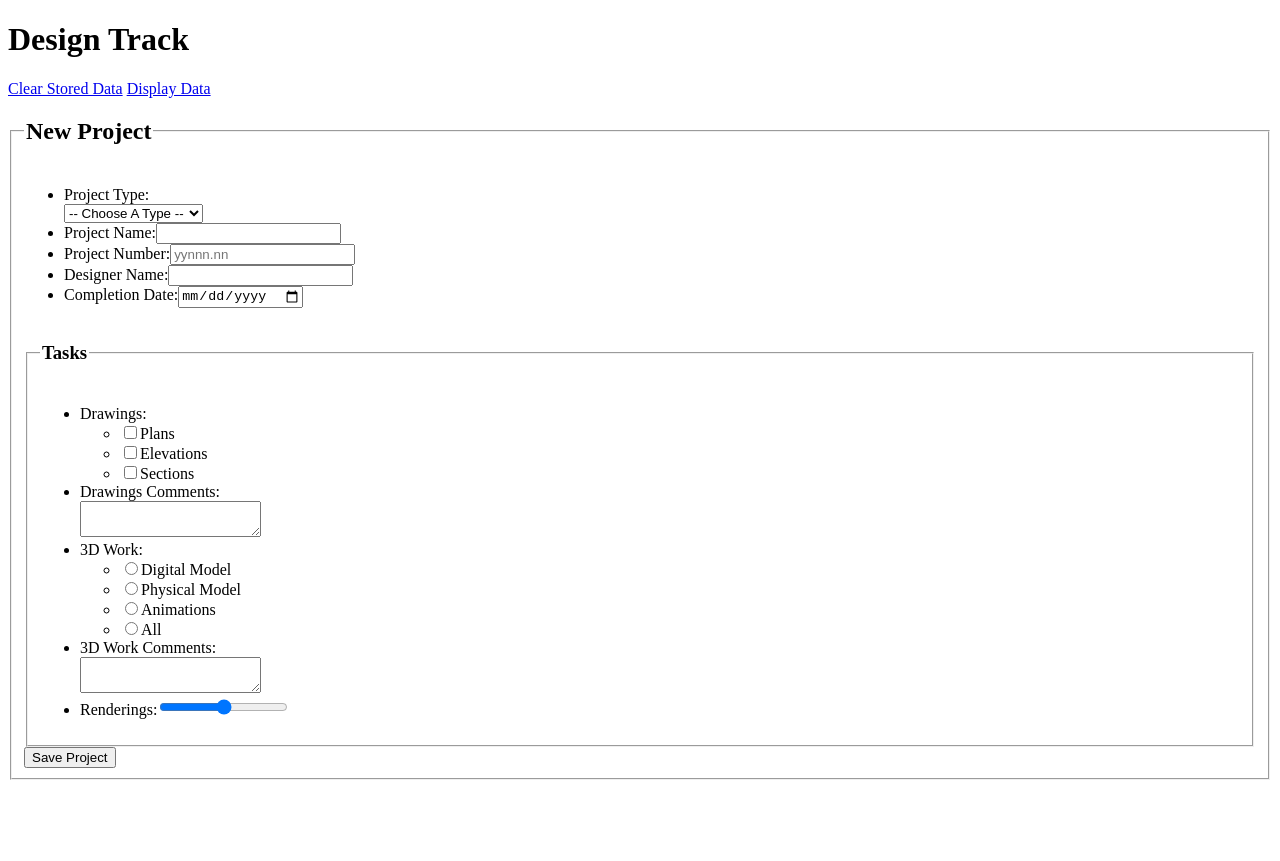
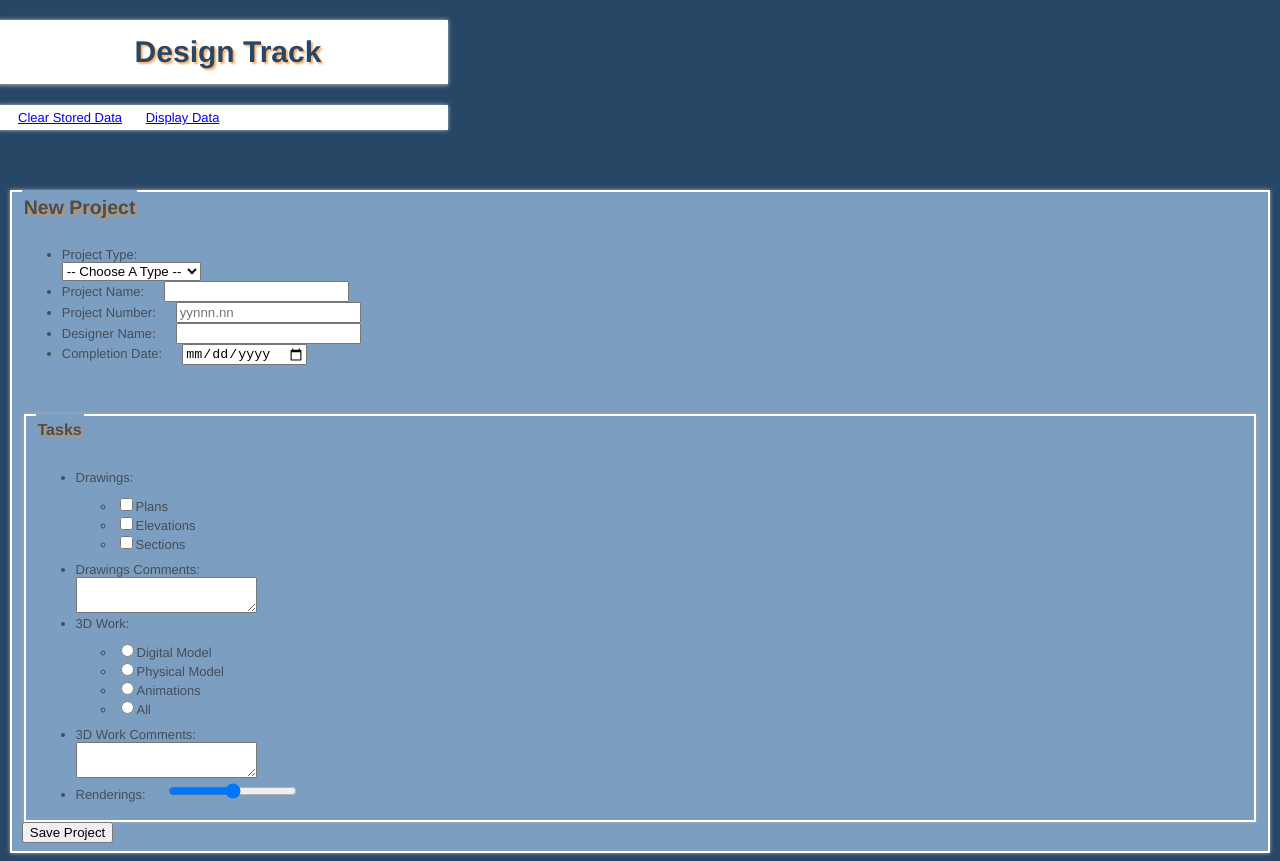
Before and after one commit to daniel-bernal-1980/Bernal_Jairo_project2, a plain HTML site: page additem.html in a window 1280 px wide. Before the commit the page ends 800 px from the top, so only its background shows below. Drawn offline with Linux system fonts and the light colour scheme.

Commit message:
css update01

```diff
--- a/CSS/style.css
+++ b/CSS/style.css
@@ -2,3 +2,121 @@
 	Jairo Daniel Bernal
 	VFW 1112
 	12/01/2011			*/
+
+
+Body{
+	background-color: #284767;
+	color:#444f5a;
+	font: 13px "Helvetica Neue", Arial, Helvetica, Geneva, sans-serif;
+}
+
+
+h1{
+	background-color: white;
+	width: 440px;
+	margin-left: -10px;
+	padding-left: 10px;
+	color:  #284767;
+	padding-top: 15px;
+	padding-bottom: 15px;
+	-moz-box-shadow: 0 0 4px #c1c1c1;
+	-webkit-box-shadow: 0 0 4px #c1c1c1;
+	box-shadow: 0 0 4px #c1c1c1;
+	font-size: 30px;
+	border-bottom: 1px solid gray;
+	text-shadow: 2px 2px 2px rgba(244, 139, 33, 0.68);
+	text-align: center;
+}
+
+nav{
+	background-color: white;
+	width: 440px;
+	margin-top: 20px;
+	margin-left: -10px;
+	padding-left: 10px;
+	padding-top: 5px;
+	padding-bottom: 5px;
+	-moz-box-shadow: 0 0 4px #c1c1c1;
+	-webkit-box-shadow: 0 0 4px #c1c1c1;
+}
+
+#clear{
+	padding-right: 10px;
+	padding-left: 10px;
+}
+
+
+#display{
+	padding-right: 10px;
+	padding-left: 10px;
+}
+
+#addNew{
+	padding-right: 10px;
+	padding-left: 10px;
+}
+
+#projectFieldset{
+	margin-top: 20px;
+	background-color: #7c9ec0;
+	border: 2px solid white;
+	-moz-box-shadow: 0 0 4px #aeaeae;
+	-webkit-box-shadow: 0 0 4px #aeaeae;
+	box-shadow: 0 0 4px #aeaeae;
+}
+
+h2{
+	padding-top: 30px;
+	height: 20px;
+	text-shadow: 2px 2px 2px rgba(244, 139, 33, 0.68);
+}
+
+#createProject{
+	margin-top: 20px;
+	background-color: #7c9ec0;
+	border: 2px solid white;
+	-moz-box-shadow: 0 0 4px #aeaeae;
+	-webkit-box-shadow: 0 0 4px #aeaeae;
+	box-shadow: 0 0 4px #aeaeae;
+	outline: none;
+}
+
+#projectTasksFieldset{
+	margin-top: 5px;
+	border: 2px solid white;
+	-moz-box-shadow: 0 0 4px #aeaeae;
+	-webkit-box-shadow: 0 0 4px #aeaeae;
+}
+
+h3{
+	padding-top: 30px;
+	text-shadow: 2px 2px 2px rgba(244, 139, 33, 0.68);
+	font-size: 16px;
+}
+
+#addProject{
+	margin-top: 20px;
+}
+
+ul{
+	display: block;
+	margin-top: 10px;
+	margin-bottom: 10px;
+}
+
+input{
+
+}
+
+label{
+	margin-right: 20px;
+	left: 30px;
+}
+
+#items{
+	color: white;
+	border-top: 1px solid white;
+	border-bottom: 1px solid white;
+	margin-top: 20px;
+	margin-bottom: 20px;
+}
```
Also changed, not shown: index.html (+4 -4 lines).
